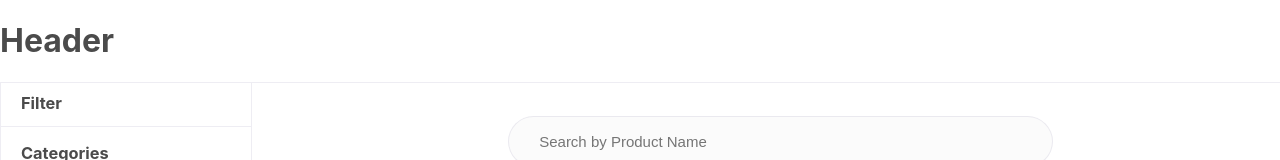
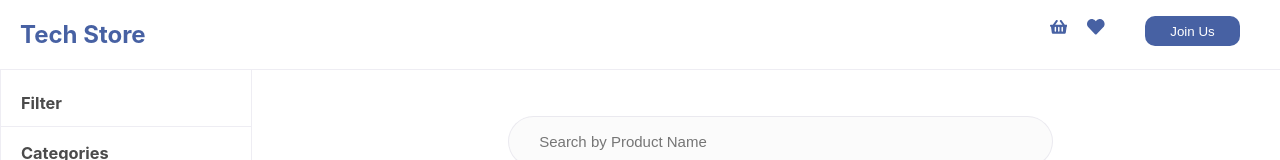
Before and after one commit to AfnanAl97/Project_Unit-2, a React (Create React App) app in the folder project-unit-2/: page / in a window 1280 px wide. Shown: the top 160 px of the page. Built offline with nearby package versions, Linux system fonts and the light colour scheme.

Commit message:
header component

```diff
--- a/project-unit-2/package.json
+++ b/project-unit-2/package.json
@@ -9,6 +9,7 @@
     "axios": "^0.24.0",
     "react": "^17.0.2",
     "react-dom": "^17.0.2",
+    "react-icons": "^4.3.1",
     "react-redux": "^7.2.6",
     "react-router-dom": "^6.0.0",
     "react-scripts": "4.0.3",
--- a/project-unit-2/src/components/Header.js
+++ b/project-unit-2/src/components/Header.js
@@ -1,8 +1,23 @@
+import { FaHeart } from "react-icons/fa";
+import { FaShoppingBasket } from "react-icons/fa";
+import { Link } from "react-router-dom";
+
 function Header() {
   return (
-      <div className="header">
-      <h1>Header</h1>
-      </div>
+    <>
+    <div className="header">
+      <div className="logo"><h2>Tech Store</h2></div>
+
+      <ul className="naveg" dir="rtl">
+        <li><button>Join Us</button></li>
+        <li><Link id="heart" to="/"><FaHeart/></Link></li>
+        <li><Link id="shop" to="/"><FaShoppingBasket/></Link></li>
+      </ul>
+  </div>
+    {/* <div className="header">
+    <h1>Header</h1>
+    </div> */}
+    </>
   );
 }
 
--- a/project-unit-2/src/components/Productpage.js
+++ b/project-unit-2/src/components/Productpage.js
@@ -14,7 +14,6 @@ function Productpage() {
         return {
             products: state.productsReducer.products,
             searchresult: state.productsReducer.searchresult,
-            filteredProducts : state.productsReducer.filteredProducts,
         };
       });
 
@@ -24,8 +23,8 @@ function Productpage() {
             <div className="container">
                 <Search/>
                 <div className="cards">
-                {state.filteredProducts !== undefined ?
-                (state.filteredProducts.map((e)=>{return(
+                {state.searchresult !== undefined ?
+                (state.searchresult.map((e)=>{return(
                 <div className="card">
                     <img className="img" src={e.image} alt="" onClick={() => {navigate(`/product/${e.id}`)}}/>
                     <h3 onClick={() => {navigate(`/product/${e.id}`)}}>{e.name}</h3>
--- a/project-unit-2/src/index.css
+++ b/project-unit-2/src/index.css
@@ -7,8 +7,11 @@ body {
   -moz-osx-font-smoothing: grayscale;
   color: rgb(75, 75, 75);
 }
+/* header start  */
 
 .header{
+  display: grid;
+  grid-template-columns: auto auto;
   background-color: #ffffff;
   width: 100%;
   position: fixed;
@@ -17,6 +20,47 @@ body {
   left: 0;
   border-bottom:  rgba(123, 120, 161, 0.13) solid 1px;
 }
+
+.header h2{
+  color: #4761A3;
+}
+
+.logo{
+  display: grid;
+  align-content: center;
+  padding-left: 20px;
+ }
+
+ .header button{
+  background-color: #4761A3;
+  color: #ffffff;
+  width: 95px;
+  height: 30px;
+  border-radius: 10px;
+  border: 0px;
+  margin-left: 30px;
+ }
+
+  .header li{
+    font-size:1.1em;
+    display:inline-block;
+  }
+
+  #heart ,#shop{
+    color: #4761A3;
+    padding: 10px;
+
+  }
+
+  #heart:hover{
+    color:rgb(160, 23, 23);
+  }
+  #shop:hover{
+    color:rgb(185, 92, 16);
+  }
+
+  /* header end */
+
 .container{
   margin-top: 9%;
   margin-left:20%;
@@ -268,6 +312,8 @@ button:active {
 
 /* product details end */
 
+
+
 /* ******************************************************************************************************************* */
 @media (max-width: 810px), (max-width: 1368px) {
   .card{
```
Also changed, not shown: 1 other file (tests, documents, lock files or other folders).
